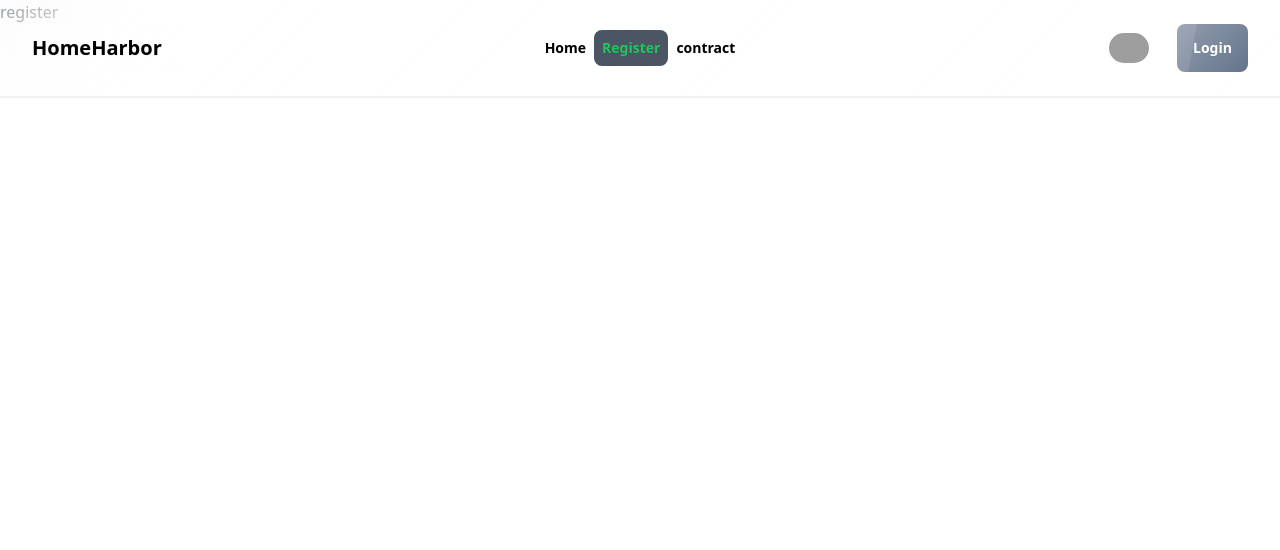
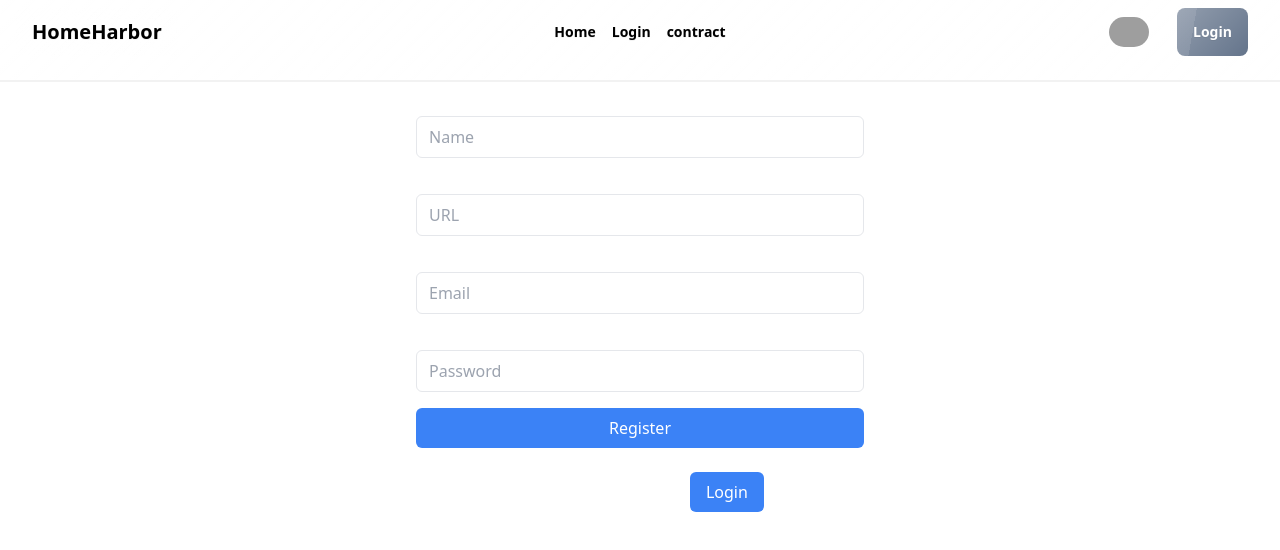
Before and after one commit to netmasternr/assignment-10, a React (Vite) app: page /register in a window 1280 px wide. Shown: the top 550 px of the page. Built offline with nearby package versions, Linux system fonts and the light colour scheme; grey boxes are pictures that could not be loaded; what tailgrids would draw is missing.

Commit message:
login and register page added

```diff
--- a/src/Components/Contract/Contract.jsx
+++ b/src/Components/Contract/Contract.jsx
@@ -2,10 +2,10 @@
 const Contract = () => {
     return (
 
-        <div className="max-w-8xl mx-auto pt-5 md:pt-24">
+        <div className="max-w-8xl mx-auto -mt-1  md:-mt-4  md:pt-24">
             <section className="bg-white dark:bg-gray-900">
                 <div className="container px-6 py-12 mx-auto">
-                    <div className="text-center">
+                    <div className="text-center pt-6">
                         <p className="font-medium text-blue-500 dark:text-blue-400">Contact us</p>
 
                         <h1 className="mt-2 text-2xl font-semibold text-gray-800 md:text-3xl dark:text-white">Get in touch</h1>
--- a/src/Components/Footer/Footer.jsx
+++ b/src/Components/Footer/Footer.jsx
@@ -9,7 +9,7 @@ const Footer = () => {
             <div>
                 <h6 className="footer-title">Company</h6>
                 <a className="link link-hover">About us</a>
-                <a className="link link-hover">Contact</a>
+                <a href="/contract" className="link link-hover">Contact</a>
                 <a className="link link-hover">Jobs</a>
             </div>
             <div>
--- a/src/Components/Login/Login.jsx
+++ b/src/Components/Login/Login.jsx
@@ -1,8 +1,31 @@
+import { Link } from "react-router-dom";
 
 const Login = () => {
     return (
-        <div>
-            login page
+        <div className="max-w-8xl mx-auto -mt-1  md:-mt-4  pt-28">
+
+            <form className=" px-7 md:px-0 md:max-w-md mx-auto">
+
+                <div className="mb-4">
+                    <label htmlFor="email" className="block text-sm font-medium text-white">Email</label>
+                    <input type="email" id="email" name="email" placeholder="Email" className="w-full px-3 py-2 border rounded-md" />
+                </div>
+
+                <div className="mb-4">
+                    <label htmlFor="password" className="block text-sm font-medium text-white">Password</label>
+                    <input type="password" id="password" name="password" placeholder="Password" className="w-full px-3 py-2 border rounded-md" />
+                </div>
+
+                <button type="submit" className="bg-blue-500 text-white px-4 py-2 rounded-md hover:bg-blue-600 w-full">Register</button>
+            </form>
+
+            <div className="flex items-center justify-center gap-10 mt-6">
+                <p className="text-white mt-2 text-center">Don't have an account ?</p>
+
+                <Link to='/register' >
+                    <button type="submit" className="bg-blue-500 text-white px-4 py-2 rounded-md hover:bg-blue-600 "> Register</button>
+                </Link>
+            </div>
         </div>
     );
 };
--- a/src/Components/Navbar/Navbar.jsx
+++ b/src/Components/Navbar/Navbar.jsx
@@ -1,4 +1,3 @@
-import { Helmet, HelmetProvider } from 'react-helmet-async';
 import { Link, NavLink } from 'react-router-dom';
 
 const Navbar = () => {
@@ -12,11 +11,11 @@ const Navbar = () => {
                 Home
             </NavLink>
             <NavLink
-                to="/register"
+                to="/login"
                 className={({ isActive }) =>
                     isActive ? 'text-green-500 bg-gray-600 p-2 rounded-lg font-bold' : 'font-bold  p-2'
                 }>
-                Register
+                Login
             </NavLink>
             <NavLink
                 to="/contract"
@@ -43,7 +42,7 @@ const Navbar = () => {
                             <path strokeLinecap="round" strokeLinejoin="round" strokeWidth="2" d="M4 6h16M4 12h8m-8 6h16" />
                         </svg>
                     </div>
-                    <ul tabIndex={0} className="menu menu-sm dropdown-content mt-3 z-[1] p-2 shadow bg-base-100 rounded-box w-52 space-x-3">
+                    <ul tabIndex={0} className="menu menu-sm dropdown-content mt-3 z-[1] p-2 shadow bg-base-100 rounded-box w-52 space-x-3 text-gray-400">
                         {navLinks}
                     </ul>
                 </div>
@@ -69,8 +68,8 @@ const Navbar = () => {
                 <div className="dropdown dropdown-hover ">
                     <div tabIndex={0} role="button " className="btn md:m-4 bg-slate-500 text-white glass">Login</div>
                     <ul tabIndex={0} className="dropdown-content z-[2] menu p-1 bg-slate-500 shadow glass rounded-box w-28">
-                        <li><a>Item 1</a></li>
-                        <li><a>Item 2</a></li>
+                        <li><a>Profile</a></li>
+                        <li><a>Log out</a></li>
                     </ul>
                 </div>
             </div>
--- a/src/Components/Register/Register.jsx
+++ b/src/Components/Register/Register.jsx
@@ -1,8 +1,44 @@
+import { Link } from "react-router-dom";
 
 const Register = () => {
     return (
-        <div>
-            register
+        <div className="max-w-8xl mx-auto -mt-1  md:-mt-4  pt-28">
+
+            <form className=" px-7 md:px-0 md:max-w-md mx-auto">
+
+                <div className="mb-4">
+                    <label htmlFor="name" className="block text-sm font-medium text-white">Name</label>
+                    <input type="text" id="name" name="name" placeholder="Name" className="w-full px-3 py-2 border rounded-md" />
+                </div>
+
+                <div className="mb-4">
+                    <label htmlFor="photo" className="block text-sm font-medium text-white">Photo</label>
+                    <input type="text" id="photo" name="photo" placeholder="URL" className="w-full px-3 py-2 border rounded-md" />
+                </div>
+
+                <div className="mb-4">
+                    <label htmlFor="email" className="block text-sm font-medium text-white">Email</label>
+                    <input type="email" id="email" name="email" placeholder="Email" className="w-full px-3 py-2 border rounded-md" />
+                </div>
+
+                <div className="mb-4">
+                    <label htmlFor="password" className="block text-sm font-medium text-white">Password</label>
+                    <input type="password" id="password" name="password" placeholder="Password" className="w-full px-3 py-2 border rounded-md" />
+                </div>
+                <button type="submit" className="bg-blue-500 text-white px-4 py-2 rounded-md hover:bg-blue-600 w-full">Register</button>
+            </form>
+
+            <div className="flex items-center justify-center gap-10 mt-6">
+                <p className="text-white mt-2 text-center"> have an account ?</p>
+
+                <Link to='/login'>
+                    <button type="submit" className="bg-blue-500 text-white px-4 py-2 rounded-md hover:bg-blue-600 ">Login</button>
+                </Link>
+
+            </div>
+
+
+
         </div>
     );
 };
--- a/src/Components/Tittle/Tittle.jsx
+++ b/src/Components/Tittle/Tittle.jsx
@@ -1,12 +1,12 @@
 
 const Tittle = () => {
     return (
-        <div className="animate__animated animate__fadeInLeft">
-            <h2 className="text-xl font-bold mb-2">Luxury house with Ocean View</h2>
+        <div className="animate__animated animate__fadeInLeft px-4">
+            <h2 className="text-xl font-bold">Luxury house with Ocean View</h2>
 
             <div className="divider w-1/3 mx-auto"></div>
 
-            <p className="text-sm text-gray-400 mb-4">
+            <p className="text-sm text-gray-400 mb-2">
                 Beautiful villa overlooking the ocean, with spacious living areas, modern kitchen, and private swimming pool.
             </p>
             <p className="text-sm text-gray-400 mb-1">
```
Also changed, not shown: src/Routes/Routes.jsx (+4 -3 lines).
